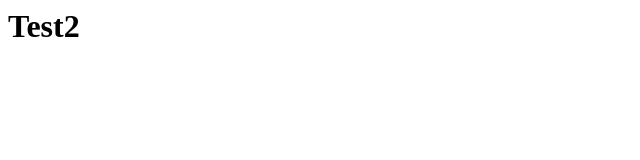
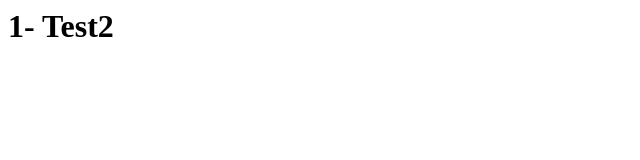
Before and after one commit to Cbe39271/test-workflow, a website: page index.html in a window 1280 px wide. Shown: the whole page, without its empty margins (0-640 px from the left). Drawn offline with Linux system fonts and the light colour scheme.

Commit message:
Update index.html

```diff
--- a/index.html
+++ b/index.html
@@ -1,3 +1,3 @@
 <h1>
-  Test2
+  1- Test2
 </h1>
```
